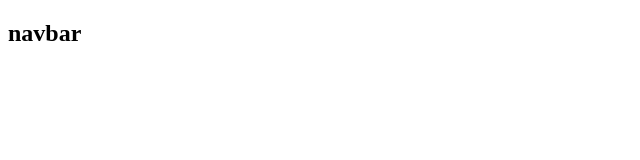
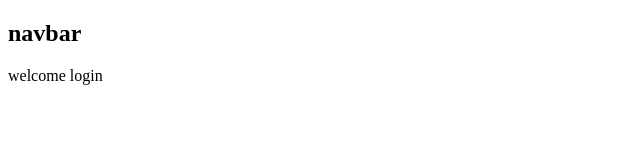
Before and after one commit to razumolla/group-project2, a plain HTML site: page index.html in a window 1280 px wide. Shown: the whole page, without its empty margins (0-640 px from the left). Drawn offline with Linux system fonts and the light colour scheme.

Commit message:
initial commit

```diff
--- a/index.html
+++ b/index.html
@@ -12,6 +12,7 @@
     <div>
         <h2> navbar</h2>
     </div>
+    <div class="login-page">welcome login</div>
 </body>
 
 </html>
```
